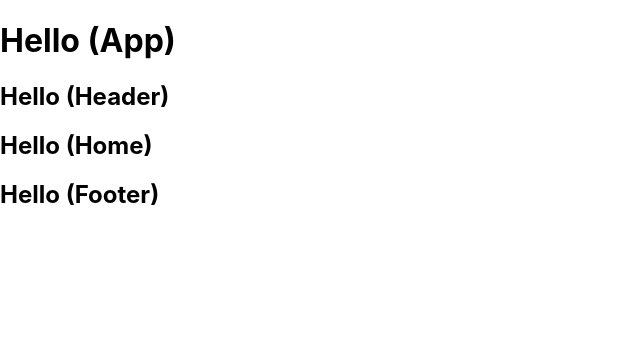
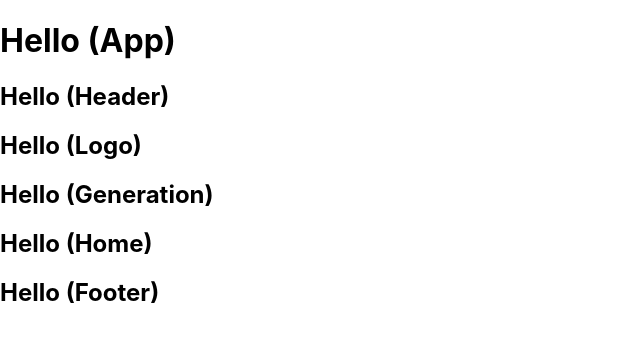
Before and after one commit to Aruperes/Fufufafa, a React (Create React App) app in the folder app-fufufafa/: page / in a window 1280 px wide. Shown: the top 342 px of the page, without its empty margins (0-640 px from the left). Built offline with nearby package versions, Linux system fonts and the light colour scheme.

Commit message:
lika push generation logo

```diff
--- /dev/null
+++ b/app-fufufafa/src/components/Header/Generation/index.js
@@ -0,0 +1,10 @@
+const Generation = () => {
+  const LikaGeneration = "Hello (Generation)";
+  return (
+    <div>
+      <h2>{LikaGeneration}</h2>
+    </div>
+  );
+};
+
+export default Generation;
--- /dev/null
+++ b/app-fufufafa/src/components/Header/Logo/index.js
@@ -0,0 +1,10 @@
+const Logo = () => {
+    const LikaLogo = "Hello (Logo)"
+    return (
+      <div>
+        <h2>{LikaLogo}</h2>
+      </div>
+    );
+  };
+
+export default Logo;
--- a/app-fufufafa/src/components/Header/index.js
+++ b/app-fufufafa/src/components/Header/index.js
@@ -1,8 +1,12 @@
+import Logo from "./Logo";
+import Generation from "./Generation";
 const Header = () => {
     const JeremyHeader= "Hello (Header)"
     return (
       <div>
         <h2>{JeremyHeader}</h2>
+        <Logo/>
+        <Generation/>
       </div>
     );
   };
```
